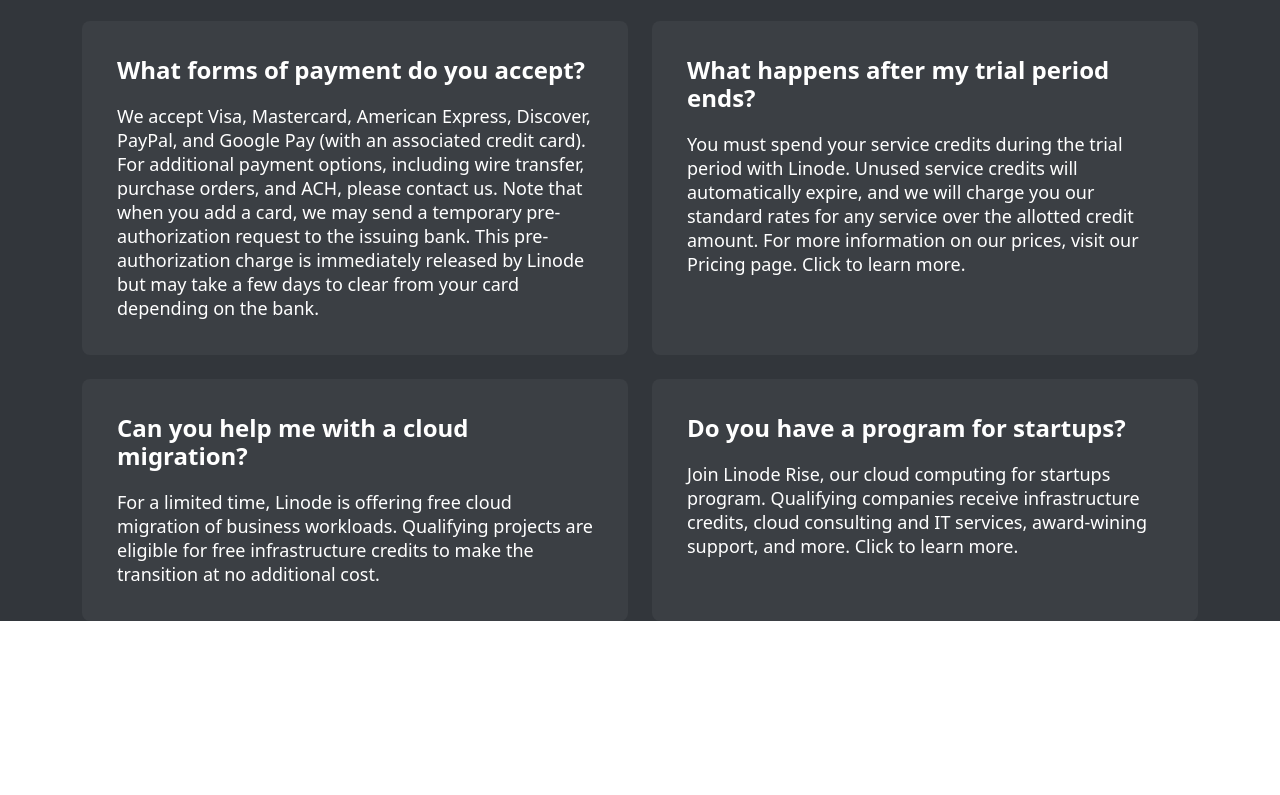
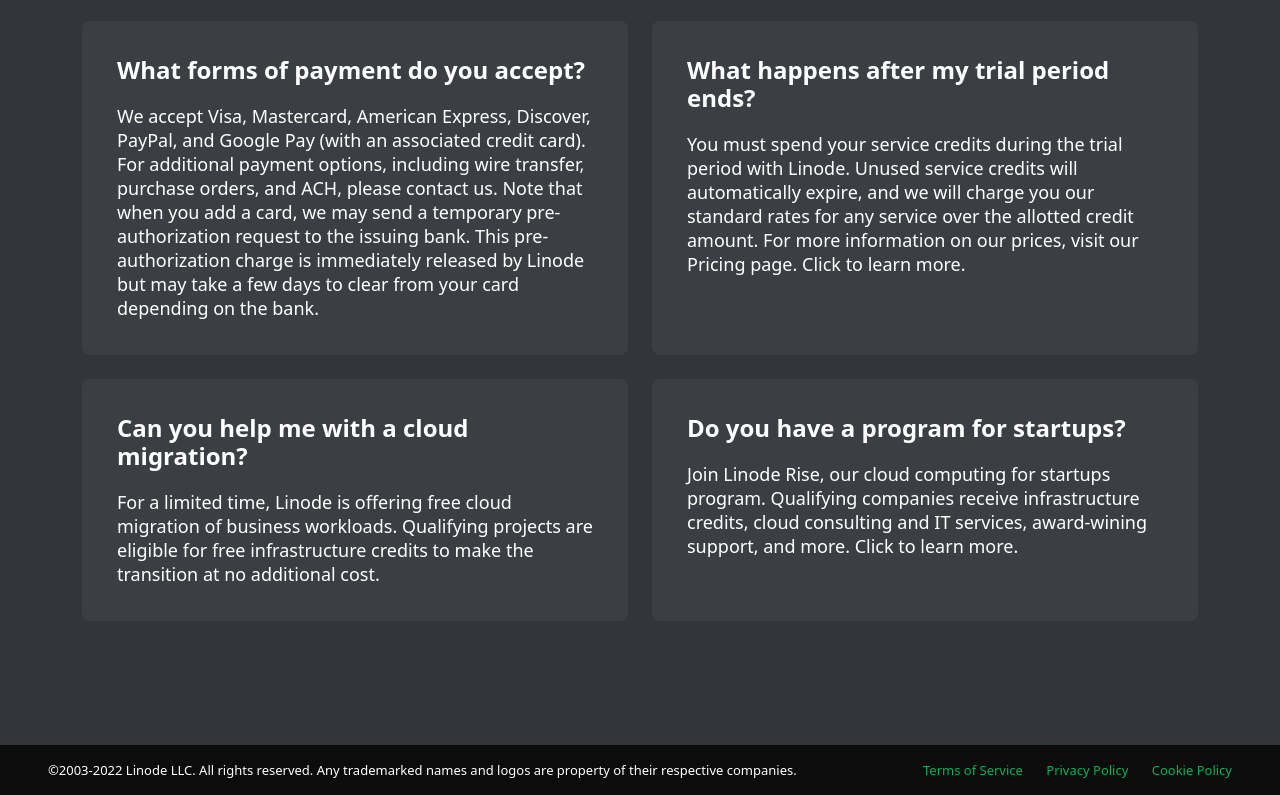
Before and after one commit to Towhid0845/ServerAnywher, a plain HTML site: page Landing_Page/index.html in a window 1280 px wide. Shown: the part 5096-5891 px from the top of the page. Before the commit the page ends 5741 px from the top, so only its background shows below. Drawn offline with nearby package versions, Linux system fonts and the light colour scheme.

Commit message:
All section is complete without responsiveness

```diff
--- a/Landing_Page/css/style.css
+++ b/Landing_Page/css/style.css
@@ -279,6 +279,7 @@
 #FAQ {
 	background-color: #32363b;
 	color: #fff;
+	padding-bottom: 100px;
 }
 #FAQ h2 {
 	color: #fff;
@@ -313,5 +314,20 @@
 /*FAQ css end */
 
 /*Footer css start */
-
+.policy a {
+	padding-left: 20px;
+	color: #02b159;
+}
+.footer footer {
+	color: #fff;
+}
+.footer_text {
+	font-size: 13px;
+	font-weight: 400;
+	line-height: 20px;
+}
+.footer {
+	background-color: #0c0c0c;
+	padding: 15px 0;
+}
 /*Footer css end */
--- a/Landing_Page/index.html
+++ b/Landing_Page/index.html
@@ -723,7 +723,21 @@
 		<!-- FAQ section end -->
 
 		<!-- footer section start -->
-		<footer class="footer"></footer>
+		<footer class="footer">
+			<div class="row mx-0">
+				<div class="col-lg-8 ps-5">
+					<footer class="footer_text">
+						&copy;2003-2022 Linode LLC. All rights reserved. Any trademarked
+						names and logos are property of their respective companies.
+					</footer>
+				</div>
+				<div class="col-lg-4 text-end policy pe-5 footer_text">
+					<a href="#">Terms of Service</a>
+					<a href="#">Privacy Policy</a>
+					<a href="#">Cookie Policy</a>
+				</div>
+			</div>
+		</footer>
 		<!-- footer section end -->
 	</body>
 </html>
```
